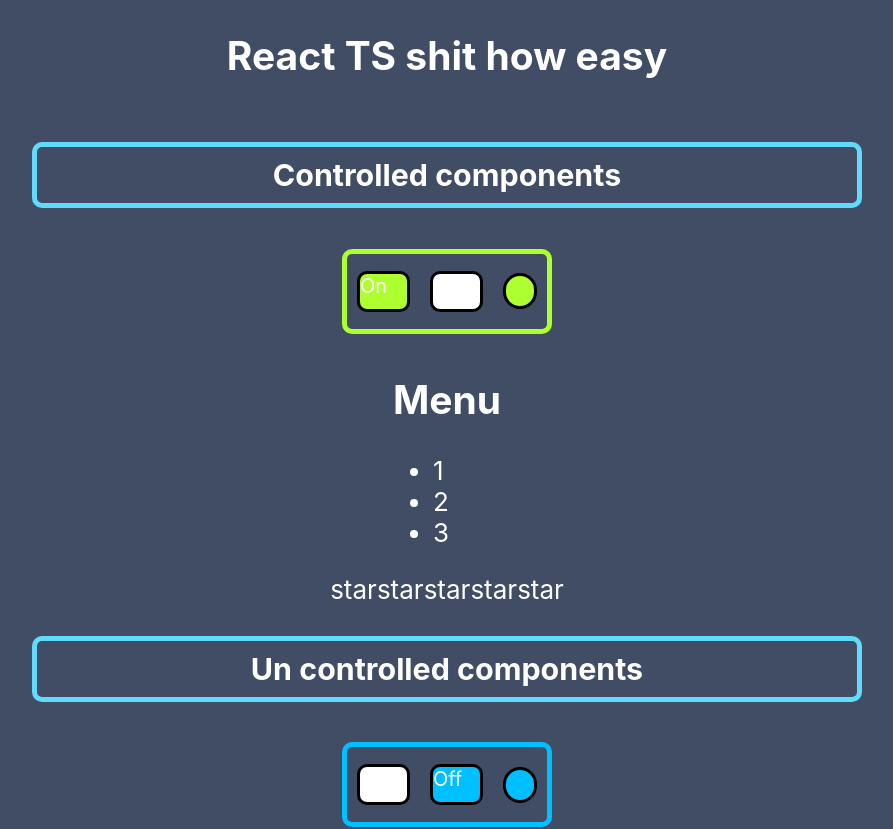
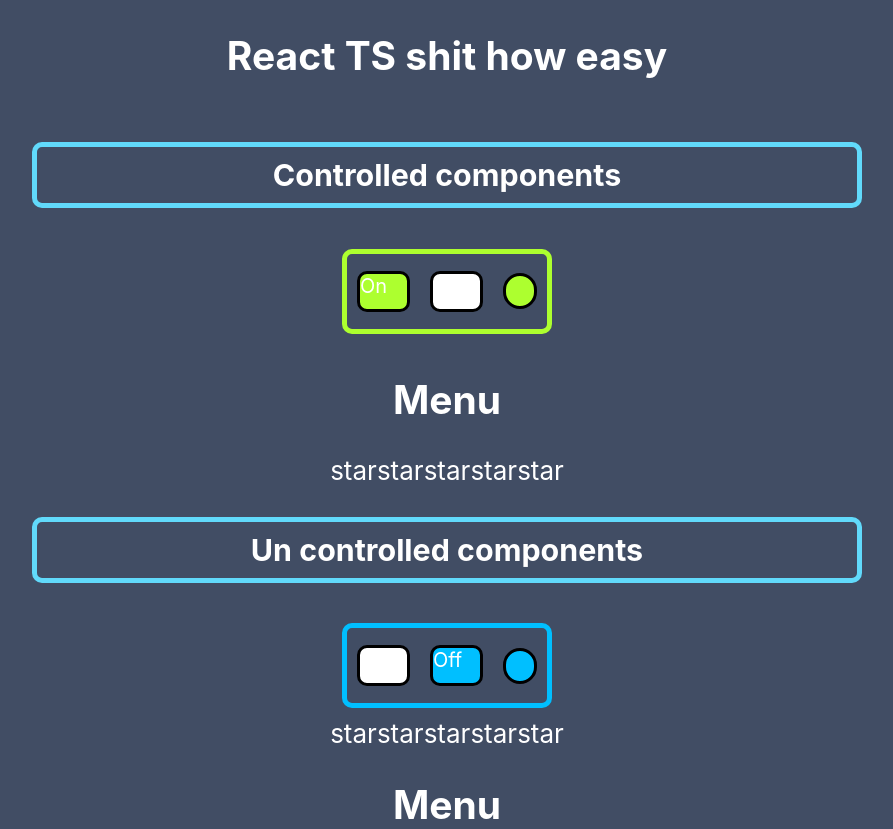
Before and after one commit to regggulus/ReactTS_shit_how_easy, a React (Create React App) app: page / in a window 1280 px wide. Shown: the top 829 px of the page, without its empty margins (193-1086 px from the left). Built offline with nearby package versions, Linux system fonts and the light colour scheme.

Commit message:
14 - Accordion with items inside props

```diff
--- a/src/App.tsx
+++ b/src/App.tsx
@@ -22,6 +22,7 @@ function App() {
             <h3 className={'header-h3'} >Controlled components</h3>
             <OnOffButton on={on} onClick={setOn}/>
             <Accordion titleValue={"Menu"}
+                       items={[]}
                        collapsed={accordionCollapsed}
                        onChange={() => {
                            setAccordionCollapsed(!accordionCollapsed)
--- a/src/components/Accordion/Accordion.tsx
+++ b/src/components/Accordion/Accordion.tsx
@@ -1,16 +1,23 @@
 import React from "react";
 
+
+type ItemType = {
+    title: string
+    value: any
+}
 type AccordionPropsType = {
     titleValue: string,
     collapsed: boolean
     onChange: ()=> void
+    items: ItemType[]
+    onClick: (value: any)=>void
 }
 
 export function Accordion(props: AccordionPropsType) {
 
         return <div>
             <AccordionTitle title={props.titleValue} onChange={props.onChange}/>
-            {!props.collapsed && <AccordionBody/>}
+            {!props.collapsed && <AccordionBody items={props.items} onClick={props.onClick}/>}
         </div>
 }
 
@@ -26,15 +33,15 @@ function AccordionTitle(props: AccordionTitlePropsType) {
         </div>
     )
 }
-
-function AccordionBody() {
+type AccordionBodyPropsType = {
+    items: ItemType[]
+    onClick: (value:any)=>void
+}
+function AccordionBody(props: AccordionBodyPropsType) {
     return (
         <div>
-            <ul>
-                <li>1</li>
-                <li>2</li>
-                <li>3</li>
-            </ul>
+            {props.items.map((el, index) => <li onClick={ ()=> {props.onClick(el.value)}} key={index}>{el.title}</li>)}
+
         </div>
     )
 }
```
Also changed, not shown: 1 other file (tests, documents, lock files or other folders).
